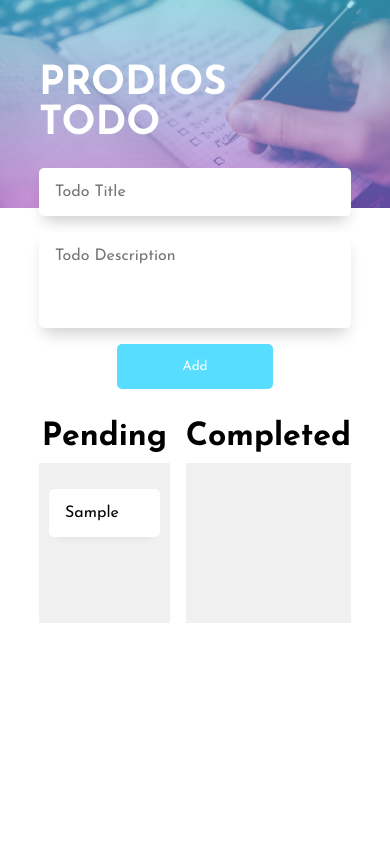
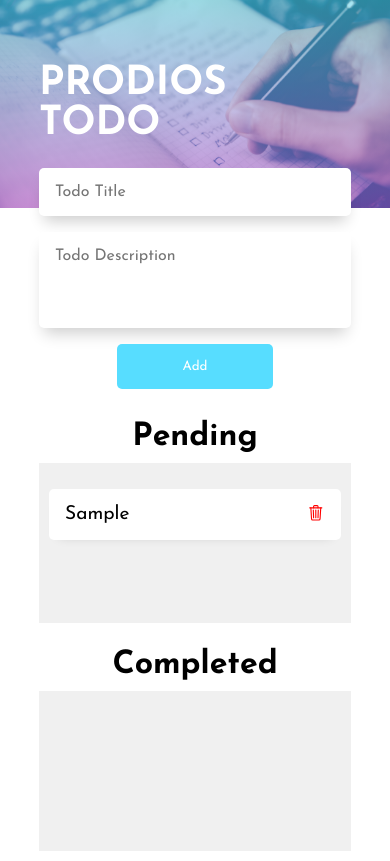
Before and after one commit to rockingrohit9639/prodios-todo, a React (Create React App) app: page / in a window 390 px wide. Both pictures are taken after typing "Sample", "Sample" into the empty fields and a click on the button "Add". Built offline with nearby package versions, Linux system fonts and the light colour scheme.

Commit message:
Added handleDelete

```diff
--- a/public/index.html
+++ b/public/index.html
@@ -1,20 +1,24 @@
 <!DOCTYPE html>
 <html lang="en">
+
 <head>
   <meta charset="utf-8" />
   <link rel="icon" href="%PUBLIC_URL%/favicon.ico" />
   <meta name="viewport" content="width=device-width, initial-scale=1" />
   <meta name="theme-color" content="#000000" />
-    <meta
-      name="description"
-      content="Web site created using create-react-app"
-    />
+  <meta name="description" content="Web site created using create-react-app" />
   <link rel="apple-touch-icon" href="%PUBLIC_URL%/logo192.png" />
   <link rel="manifest" href="%PUBLIC_URL%/manifest.json" />
   <title>Prodios Todo</title>
 </head>
+
 <body>
   <noscript>You need to enable JavaScript to run this app.</noscript>
   <div id="root"></div>
+
+  <!-- Ion-Icons  -->
+  <script type="module" src="https://unpkg.com/ionicons@5.5.2/dist/ionicons/ionicons.esm.js"></script>
+  <script nomodule src="https://unpkg.com/ionicons@5.5.2/dist/ionicons/ionicons.js"></script>
 </body>
+
 </html>
--- a/src/App.css
+++ b/src/App.css
@@ -82,3 +82,9 @@
   justify-content: space-between;
   gap: 1rem;
 }
+
+@media only screen and (max-width: 650px) {
+  .todos {
+    flex-direction: column;
+  }
+}
--- a/src/App.js
+++ b/src/App.js
@@ -8,10 +8,17 @@ import {
   useSensors,
 } from "@dnd-kit/core";
 import Container from "./Components/Container/Container";
-import { sortableKeyboardCoordinates } from "@dnd-kit/sortable";
+import {
+  defaultAnimateLayoutChanges,
+  sortableKeyboardCoordinates,
+} from "@dnd-kit/sortable";
 import { useEffect, useState } from "react";
 import { v4 as uuid } from "uuid";
-import { saveToLocalStorage, updateStatusInLocalStorage } from "./utils";
+import {
+  deleteFromLocalStorage,
+  saveToLocalStorage,
+  updateStatusInLocalStorage,
+} from "./utils";
 
 function App() {
   const [title, setTitle] = useState("");
@@ -19,6 +26,9 @@ function App() {
 
   const [pending, setPending] = useState([]);
   const [completed, setCompleted] = useState([]);
+
+  const animateLayoutChanges = (args) =>
+    defaultAnimateLayoutChanges({ ...args, wasDragging: true });
 
   const sensors = useSensors(
     useSensor(PointerSensor),
@@ -117,6 +127,16 @@ function App() {
     setDesc("");
   };
 
+  const handleDelete = (id, status) => {
+    if (status === "pending") {
+      setPending(pending.filter((item) => item.id !== id));
+    } else if (status === "completed") {
+      setCompleted(completed.filter((item) => item.id !== id));
+    }
+
+    deleteFromLocalStorage(id);
+  };
+
   useEffect(() => {
     const todos = JSON.parse(localStorage.getItem("todos"));
     if (todos) {
@@ -124,8 +144,6 @@ function App() {
       setCompleted(todos.filter((todo) => todo.status === "completed"));
     }
   }, []);
-
-  console.log(pending, completed);
 
   return (
     <div className="App">
@@ -166,9 +184,18 @@ function App() {
             sensors={sensors}
             collisionDetection={closestCorners}
             onDragEnd={handleDragEnd}
+            animateLayoutChanges={animateLayoutChanges}
           >
-            <Container id="pending" items={pending} />
-            <Container id="completed" items={completed} />
+            <Container
+              id="pending"
+              handleDelete={handleDelete}
+              items={pending}
+            />
+            <Container
+              id="completed"
+              handleDelete={handleDelete}
+              items={completed}
+            />
           </DndContext>
         </div>
       </main>
--- a/src/Components/Container/Container.css
+++ b/src/Components/Container/Container.css
@@ -5,6 +5,7 @@
 .title {
   text-transform: capitalize;
   text-align: center;
+  user-select: none;
 }
 
 .todo__container {
--- a/src/Components/Container/Container.js
+++ b/src/Components/Container/Container.js
@@ -7,7 +7,7 @@ import {
 } from "@dnd-kit/sortable";
 import SortableItem from "../SortableItem/SortableItem";
 
-function Container({ id, items }) {
+function Container({ id, items, handleDelete }) {
   const itemIds = useMemo(() => items.map((item) => item.id), [items]);
 
   const { setNodeRef } = useDroppable({
@@ -24,7 +24,7 @@ function Container({ id, items }) {
         <h1 className="title">{id}</h1>
         <div ref={setNodeRef} className="todo__container">
           {items.map((item, index) => (
-            <SortableItem key={index} item={item} />
+            <SortableItem key={index} item={item} handleDelete={handleDelete} />
           ))}
         </div>
       </div>
--- a/src/Components/SortableItem/SortableItem.css
+++ b/src/Components/SortableItem/SortableItem.css
@@ -1,8 +1,29 @@
 .item {
-  padding: 1rem;
   margin-block: 1rem;
   background: #fff;
   cursor: pointer;
   border-radius: 5px;
   box-shadow: 0 6px 12px -10px rgba(0, 0, 0, 0.2);
+  display: flex;
+  align-items: center;
+  justify-content: space-between;
 }
+
+.item__content {
+  flex: 90%;
+  padding: 1rem;
+}
+
+.item__title {
+  font-size: 1.2rem;
+}
+
+.item__delete {
+  z-index: 100;
+  margin-right: 1rem;
+}
+
+[name="trash-outline"] {
+  color: red;
+  font-size: 1.1rem;
+}
--- a/src/Components/SortableItem/SortableItem.js
+++ b/src/Components/SortableItem/SortableItem.js
@@ -3,7 +3,7 @@ import React from "react";
 import "./SortableItem.css";
 import { CSS } from "@dnd-kit/utilities";
 
-function SortableItem({ item }) {
+function SortableItem({ item, handleDelete }) {
   const { attributes, listeners, setNodeRef, transform, transition } =
     useSortable({ id: item.id });
 
@@ -12,8 +12,19 @@ function SortableItem({ item }) {
     transition,
   };
   return (
-    <div ref={setNodeRef} style={style} {...attributes} {...listeners}>
-      <div className="item">{item.title}</div>
+    <div ref={setNodeRef} style={style}>
+      <div className="item">
+        <div className="item__content" {...attributes} {...listeners}>
+          <p className="item__title">{item.title}</p>
+        </div>
+
+        <div
+          className="item__delete"
+          onClick={() => handleDelete(item.id, item.status)}
+        >
+          <ion-icon name="trash-outline"></ion-icon>
+        </div>
+      </div>
     </div>
   );
 }
--- a/src/utils.js
+++ b/src/utils.js
@@ -16,3 +16,15 @@ export const updateStatusInLocalStorage = (id, status) => {
 
   localStorage.setItem("todos", JSON.stringify(todos));
 };
+
+export const deleteFromLocalStorage = (id) => {
+  const todos = JSON.parse(localStorage.getItem("todos"));
+
+  todos.forEach((todo, index) => {
+    if (todo.id === id) {
+      todos.splice(index, 1);
+    }
+  });
+
+  localStorage.setItem("todos", JSON.stringify(todos));
+};
```
Lines whose indentation alone changed are shown as unchanged.
